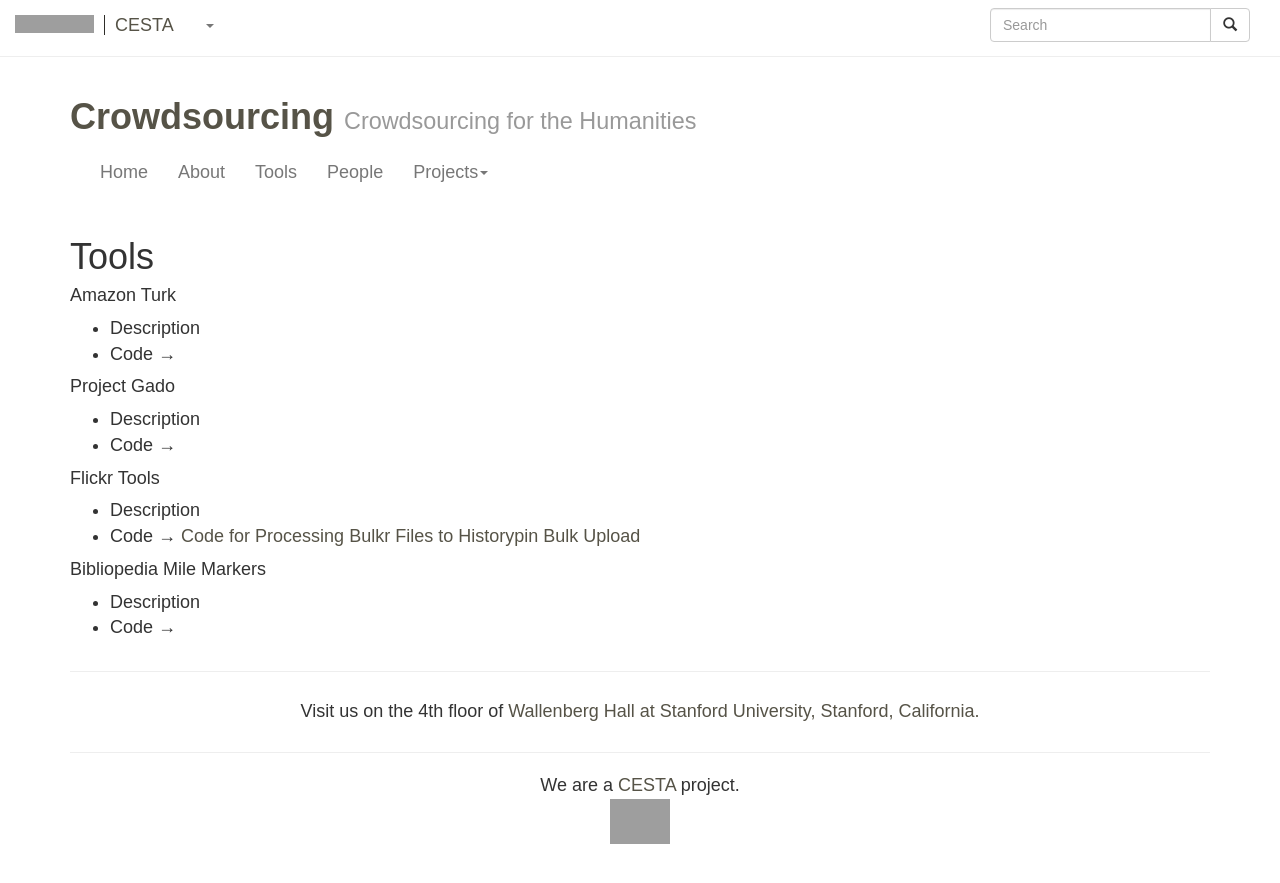
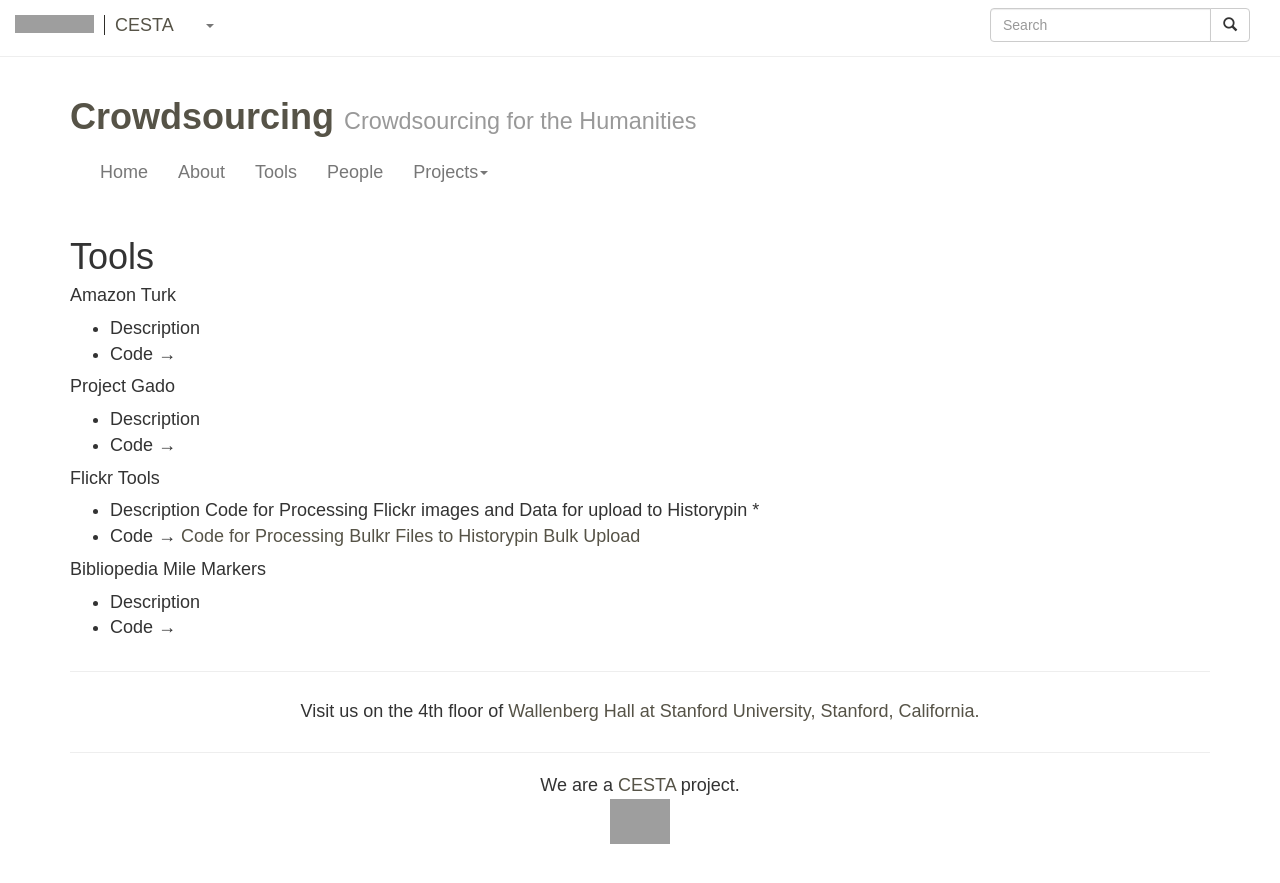
Before and after one commit to cestastanford/crowdsourcing, a Jekyll site: the page built from tools/index.md, in a window 1280 px wide. Shown: the top 883 px of the page. Built offline with Jekyll 4.4.1, drawn with Linux system fonts in a browser that asks for light colours; nearby versions of some CDN libraries; some web fonts are replaced; Markdown is read by kramdown in place of the engine named in the settings; grey boxes are pictures that could not be loaded.

Commit message:
Update index.md

```diff
--- a/tools/index.md
+++ b/tools/index.md
@@ -16,7 +16,8 @@ image:
 
 #### Flickr Tools
 
-* Description
+* Description Code for Processing Flickr images and Data for upload to Historypin
+  *
 * Code → [Code for Processing Bulkr Files to Historypin Bulk Upload](/files/GenBulkerParser.py)
 
 #### Bibliopedia Mile Markers
```
